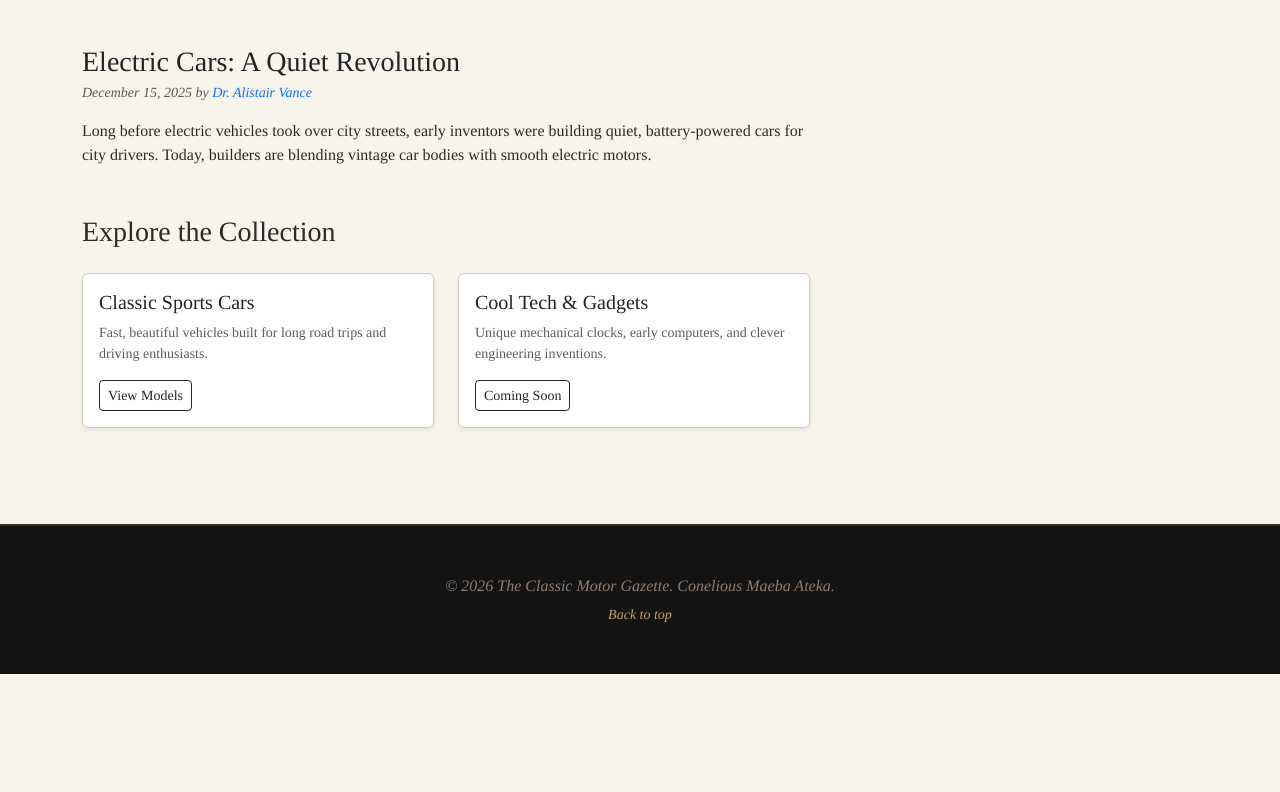
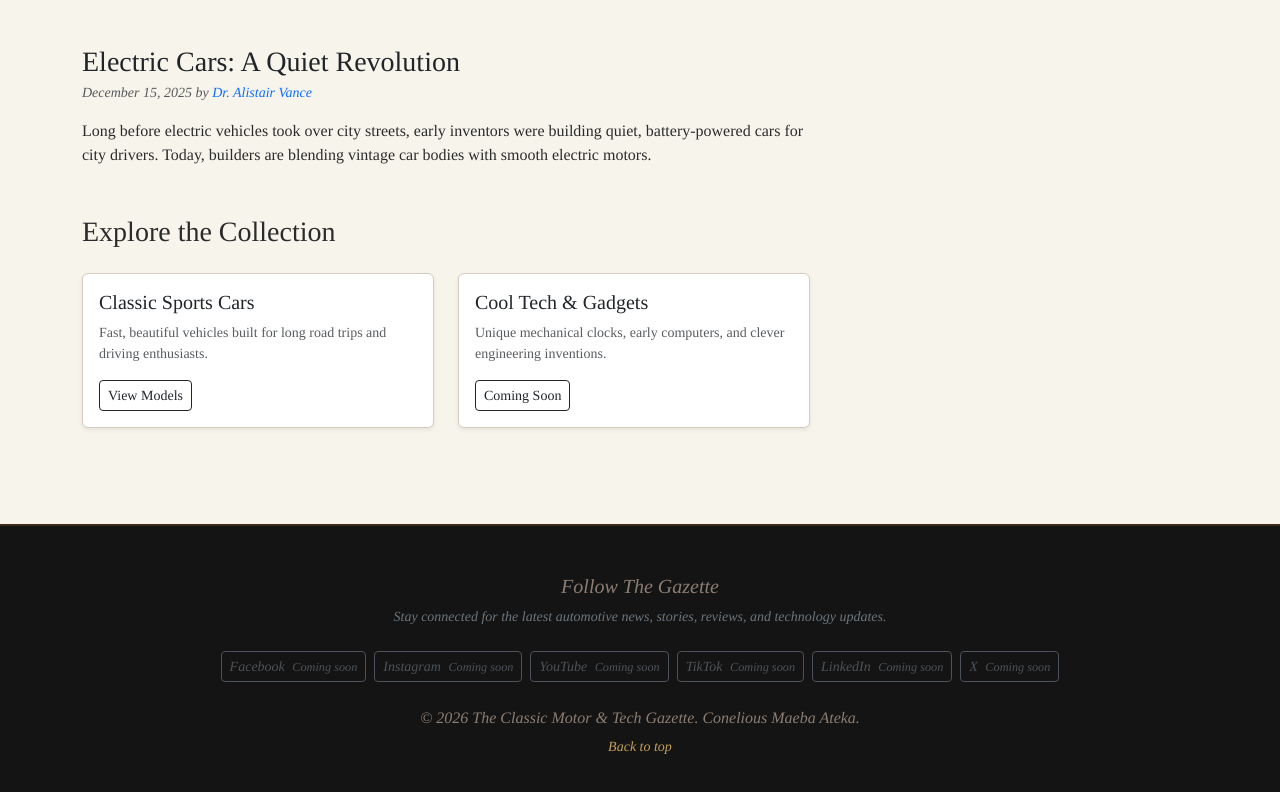
Before and after one commit to MastareeColnel/Car-Blog-website, a website: page views/index.html in a window 1280 px wide. Shown: the part 1064-1856 px from the top of the page. Before the commit the page ends 1738 px from the top, so only its background shows below. Drawn offline with nearby package versions, Linux system fonts and the light colour scheme; no server answers.

Commit message:
Add social media follow section to homepage

```diff
--- a/views/index.html
+++ b/views/index.html
@@ -403,14 +403,65 @@
     </main>
 
 
-    <!-- ==========================================
-       FOOTER SECTION
-       ========================================== -->
     <footer class="blog-footer text-center py-5 mt-5 border-top">
-        <p class="mb-1">&copy; 2026 The Classic Motor Gazette. Conelious Maeba Ateka.</p>
-        <p class="mb-0">
-            <a href="#" class="text-decoration-none text-secondary small">Back to top</a>
-        </p>
+        <div class="container">
+
+            <!-- Official social media accounts -->
+            <h5 class="mb-2">Follow The Gazette</h5>
+
+            <p class="text-secondary small mb-4">
+                Stay connected for the latest automotive news,
+                stories, reviews, and technology updates.
+            </p>
+
+            <!-- Social media placeholders -->
+            <div class="d-flex flex-wrap justify-content-center gap-2 mb-4">
+
+                <span class="btn btn-outline-secondary btn-sm disabled"
+                      aria-disabled="true">
+                    Facebook <small class="ms-1">Coming soon</small>
+                </span>
+
+                <span class="btn btn-outline-secondary btn-sm disabled"
+                      aria-disabled="true">
+                    Instagram <small class="ms-1">Coming soon</small>
+                </span>
+
+                <span class="btn btn-outline-secondary btn-sm disabled"
+                      aria-disabled="true">
+                    YouTube <small class="ms-1">Coming soon</small>
+                </span>
+
+                <span class="btn btn-outline-secondary btn-sm disabled"
+                      aria-disabled="true">
+                    TikTok <small class="ms-1">Coming soon</small>
+                </span>
+
+                <span class="btn btn-outline-secondary btn-sm disabled"
+                      aria-disabled="true">
+                    LinkedIn <small class="ms-1">Coming soon</small>
+                </span>
+
+                <span class="btn btn-outline-secondary btn-sm disabled"
+                      aria-disabled="true">
+                    X <small class="ms-1">Coming soon</small>
+                </span>
+
+            </div>
+
+            <!-- Copyright -->
+            <p class="mb-1">
+                &copy; 2026 The Classic Motor &amp; Tech Gazette.
+                Conelious Maeba Ateka.
+            </p>
+
+            <p class="mb-0">
+                <a href="#" class="text-decoration-none text-secondary small">
+                    Back to top
+                </a>
+            </p>
+
+        </div>
     </footer>
 
 
```
